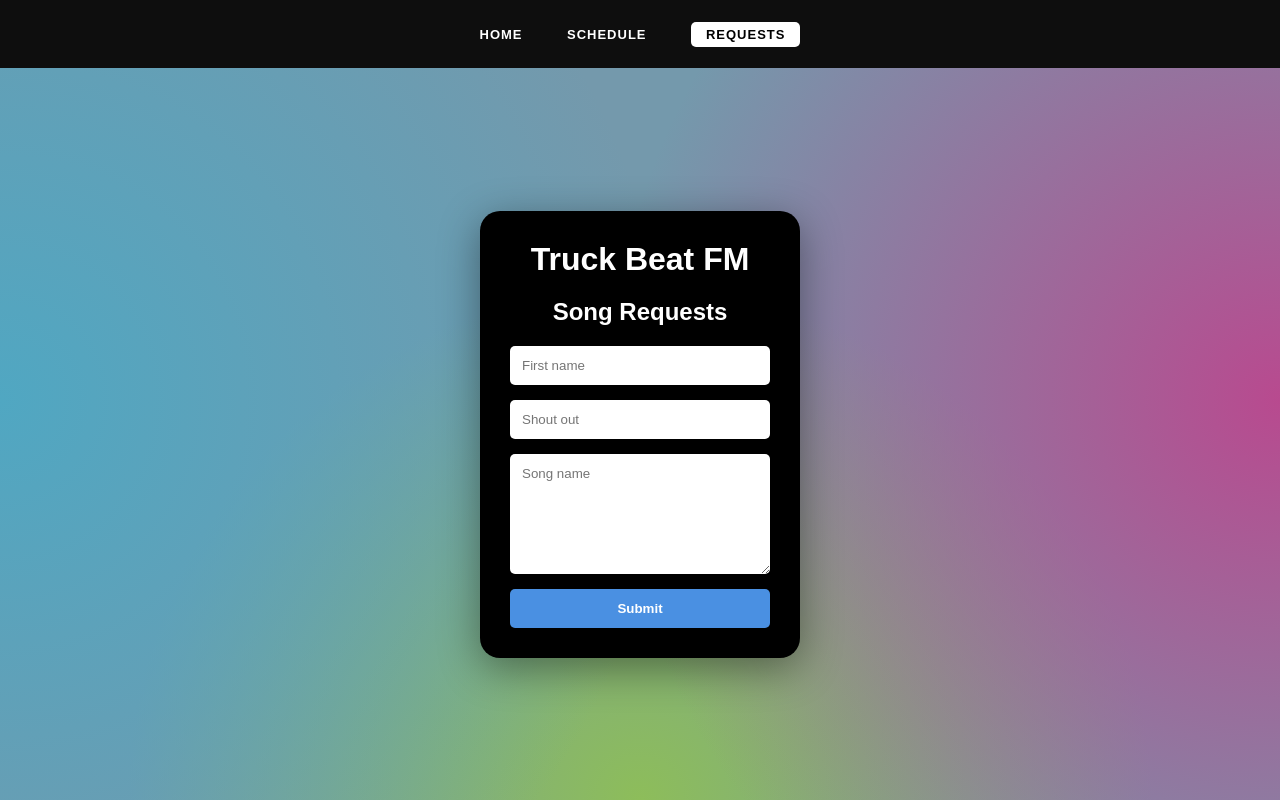
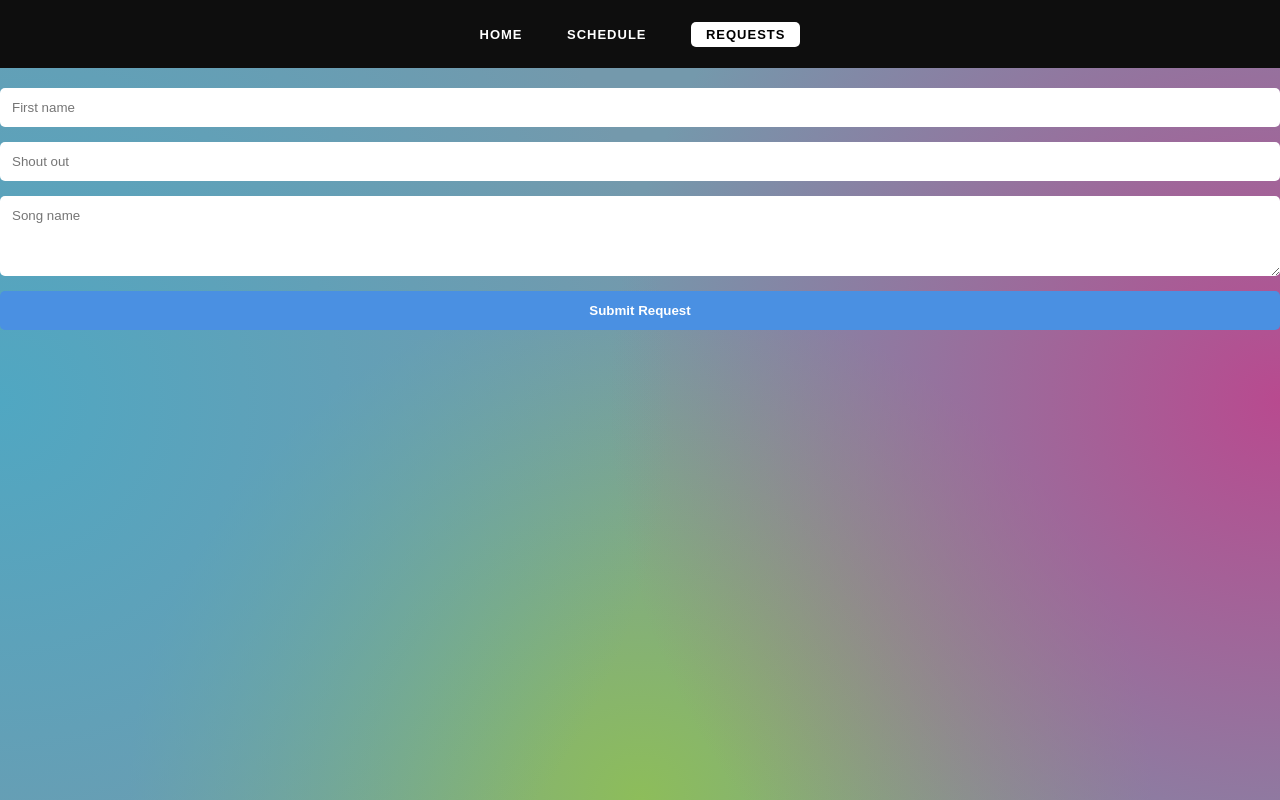
Before and after one commit to Truck-Beat-FM-Radio/Truck-Beat-FM-radio.github.io, a plain HTML site: page requests.html in a window 1280 px wide. Drawn offline with Linux system fonts and the light colour scheme.

Commit message:
Update requests.html

```diff
--- a/requests.html
+++ b/requests.html
@@ -17,24 +17,63 @@
         </ul>
     </nav>
 
-    <div class="main-container">
-        <div class="player-card">
-             <div class="ring"></div>
-            <h1>Truck Beat FM</h1>
+<div style="display: flex; flex-direction: column; gap: 15px; margin-top: 20px;">
+    <input type="text" id="firstName" placeholder="First name" style="padding: 12px; border-radius: 5px; border: none;">
+    <input type="text" id="shoutOut" placeholder="Shout out" style="padding: 12px; border-radius: 5px; border: none;">
+    <textarea id="songName" placeholder="Song name" style="padding: 12px; border-radius: 5px; border: none; height: 80px;"></textarea>
+    <button type="button" onclick="sendRequest()" style="background-color: #4a90e2; color: white; padding: 12px; border-radius: 5px; border: none; cursor: pointer; font-weight: bold;">Submit Request</button>
+</div>
 
-        <h2 style="color: white; margin-top: 20px;">Song Requests</h2>
+<audio id="radio-stream">
+    <source src="https://streamer.radio.co/s895c9762a/listen" type="audio/mpeg">
 
-<form style="display: flex; flex-direction: column; gap: 15px; margin-top: 20px;">
-    <input type="text" placeholder="First name" style="padding: 12px; border-radius: 5px; border: none; width: 100%; box-sizing: border-box;">
+<script>
+    function sendRequest() {
+        const webhookURL = "https://discord.com/api/webhooks/1467974708107415736/pe3cquvh_Lj2X2BDWYfAOWk_p8Qxq41IWiOxJo6xy960bfgS984tDCjINdw7Ghnm-5nj";
 
-    <input type="text" placeholder="Shout out" style="padding: 12px; border-radius: 5px; border: none; width: 100%; box-sizing: border-box;">
+        const name = document.getElementById('firstName').value || "Anonymous";
+        const shout = document.getElementById('shoutOut').value || "None";
+        const song = document.getElementById('songName').value || "None";
 
-    <textarea placeholder="Song name" style="padding: 12px; border-radius: 5px; border: none; height: 120px; width: 100%; box-sizing: border-box; font-family: sans-serif;"></textarea>
+        const message = {
+            content: "📻 **New Request for Truck Beat FM**\n**From:** " + name + "\n**Shout out:** " + shout + "\n**Song:** " + song
+        };
 
-    <button type="submit" style="background-color: #4a90e2; color: white; padding: 12px; border: none; border-radius: 5px; cursor: pointer; font-weight: bold;">Submit</button>
-</form>
-</div>
-</div>
+        fetch(webhookURL, {
+            method: 'POST',
+            headers: {'Content-Type': 'application/json'},
+            body: JSON.stringify(message)
+        })
+        .then(() => {
+            alert("Request submitted to the DJ!");
+            document.getElementById('firstName').value = "";
+            document.getElementById('shoutOut').value = "";
+            document.getElementById('songName').value = "";
+        })
+        .catch(err => alert("Error sending request."));
+    }
+
+    // Radio Player Logic
+    const audio = document.getElementById("radio-stream");
+    const playBtn = document.querySelector(".play-button");
+    let isPlaying = false;
+
+    if(playBtn) {
+        playBtn.addEventListener("click", () => {
+            if (!isPlaying) {
+                audio.play();
+                isPlaying = true;
+                playBtn.classList.add("pause");
+            } else {
+                audio.pause();
+                isPlaying = false;
+                playBtn.classList.remove("pause");
+            }
+        });
+    }
+</script>
+</body>
+</html>
 </body>
 
 </html>
```
